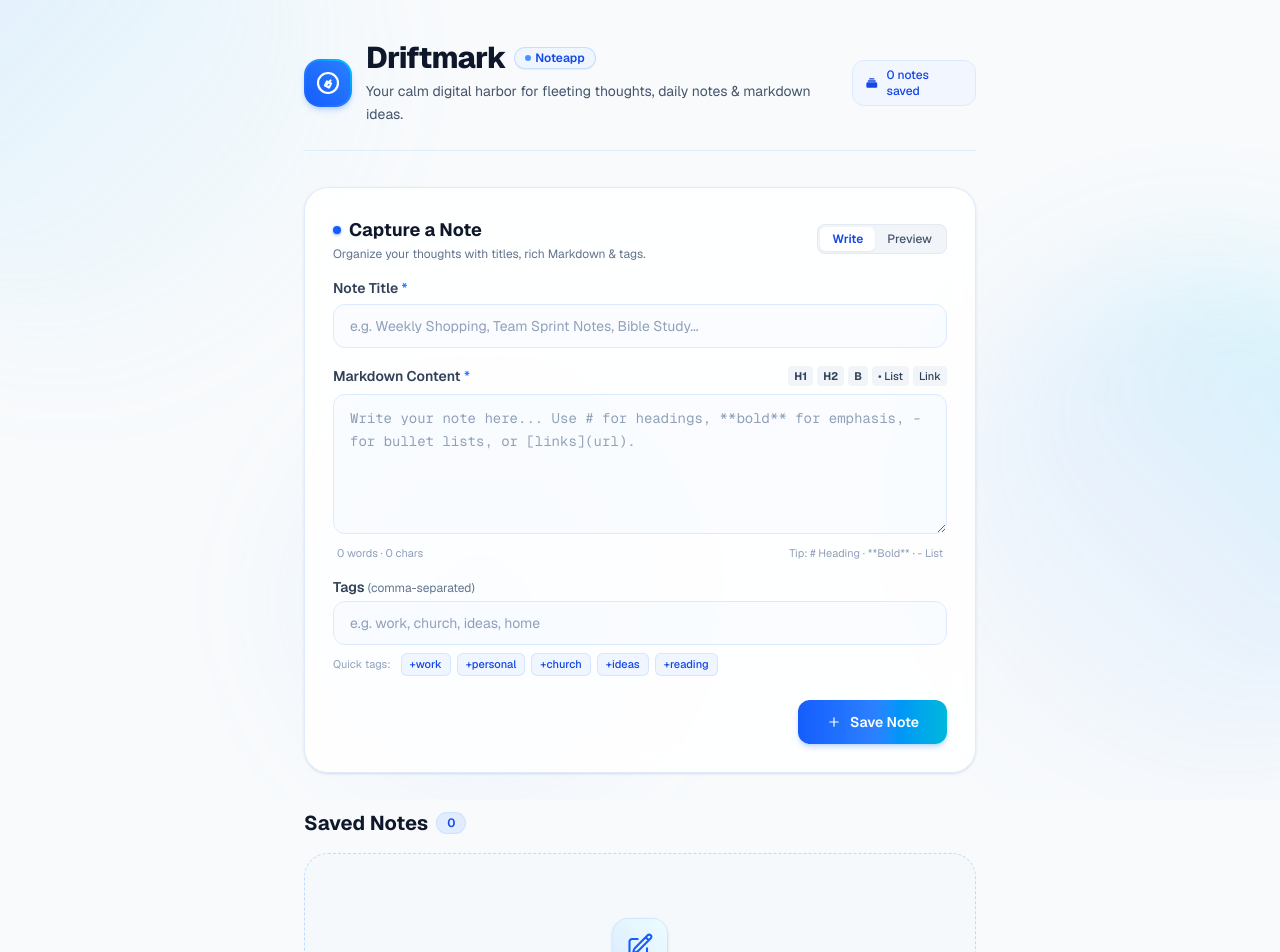
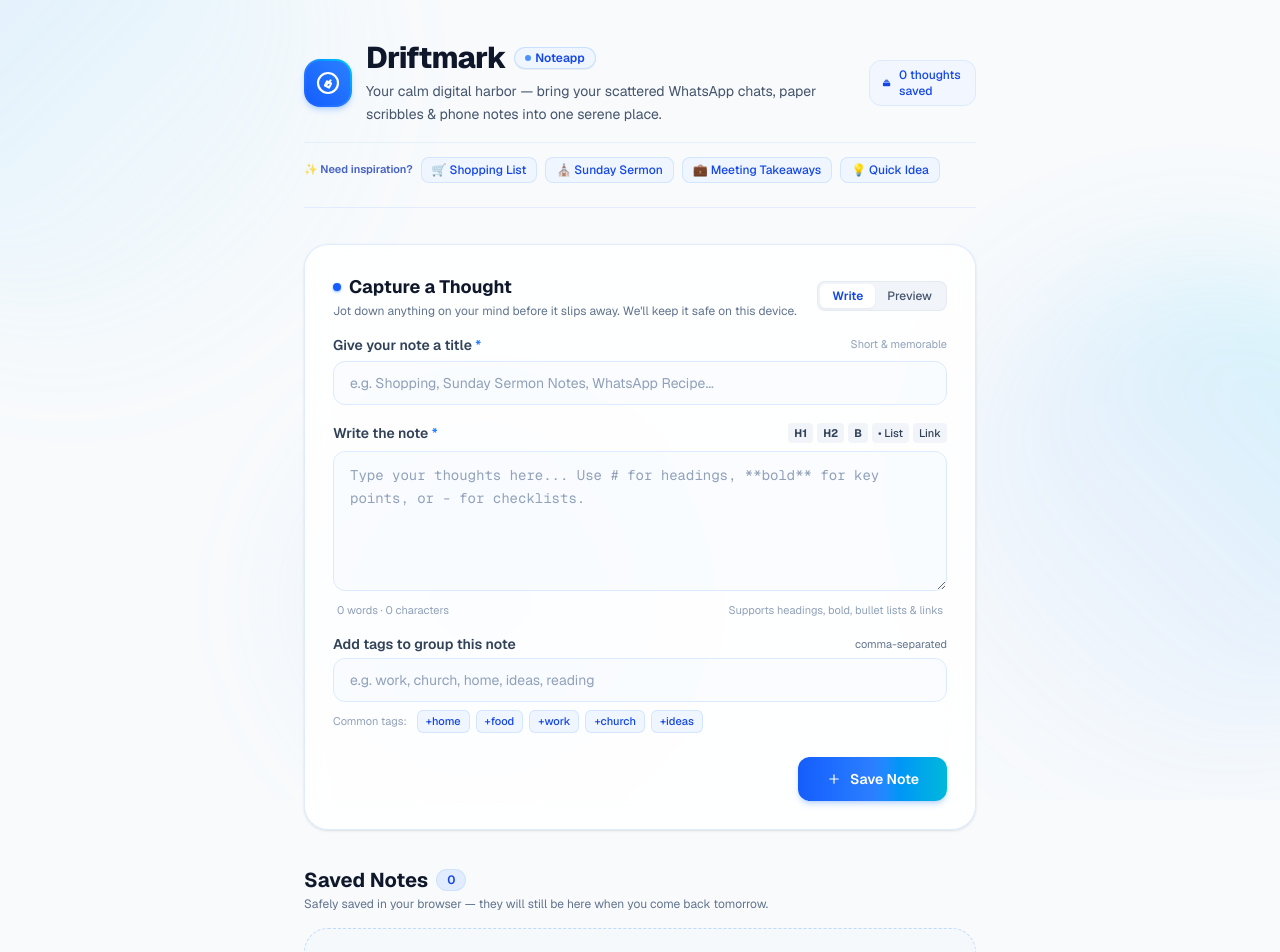
Before and after one commit to Phayvour1/driftmark-noteapp, a Next.js app: page / in a window 1280 px wide. Shown: the top 952 px of the page. Built offline with nearby package versions, Linux system fonts and the light colour scheme.

Commit message:
feat: user-centered engaging copywriting and thought starters

```diff
--- a/app/page.tsx
+++ b/app/page.tsx
@@ -142,6 +142,19 @@ export default function Home() {
     tagsInputRef.current.focus();
   };
 
+  // Preload an inspiring starter template for easy capture
+  const applyStarter = (title: string, body: string, tags: string) => {
+    setTitleDraft(title);
+    setBodyDraft(body);
+    if (tagsInputRef.current) {
+      tagsInputRef.current.value = tags;
+    }
+    setActiveTab('write');
+    setTimeout(() => {
+      bodyTextareaRef.current?.focus();
+    }, 50);
+  };
+
   // Quick word & char stats
   const wordCount = bodyDraft.trim() ? bodyDraft.trim().split(/\s+/).length : 0;
   const charCount = bodyDraft.length;
@@ -190,18 +203,77 @@ export default function Home() {
                   </span>
                 </div>
                 <p className="mt-1 text-xs sm:text-sm text-slate-600 dark:text-slate-400 leading-relaxed">
-                  Your calm digital harbor for fleeting thoughts, daily notes & markdown ideas.
+                  Your calm digital harbor — bring your scattered WhatsApp chats, paper scribbles & phone notes into one serene place.
                 </p>
               </div>
             </div>
 
-            {/* Quick stats indicator */}
-            <div className="hidden sm:flex items-center gap-2 self-start sm:self-center px-3 py-1.5 rounded-xl bg-blue-50/80 dark:bg-blue-950/40 border border-blue-100 dark:border-blue-900/40 text-xs text-blue-700 dark:text-blue-300 font-medium">
+            {/* Reassuring local storage badge */}
+            <div className="flex items-center gap-2 self-start sm:self-center px-3 py-1.5 rounded-xl bg-blue-50/80 dark:bg-blue-950/40 border border-blue-100 dark:border-blue-900/40 text-xs text-blue-700 dark:text-blue-300 font-medium">
               <svg xmlns="http://www.w3.org/2000/svg" className="w-3.5 h-3.5" viewBox="0 0 20 20" fill="currentColor">
                 <path d="M7 3a1 1 0 000 2h6a1 1 0 100-2H7zM4 7a1 1 0 011-1h10a1 1 0 110 2H5a1 1 0 01-1-1zM2 11a2 2 0 012-2h12a2 2 0 012 2v4a2 2 0 01-2 2H4a2 2 0 01-2-2v-4z" />
               </svg>
-              <span>{notes.length} {notes.length === 1 ? 'note' : 'notes'} saved</span>
+              <span>{notes.length} {notes.length === 1 ? 'thought saved' : 'thoughts saved'}</span>
             </div>
+          </div>
+
+          {/* Inspiring Thought Starter Chips */}
+          <div className="mt-4 pt-3.5 border-t border-blue-100/60 dark:border-blue-950/60 flex flex-wrap items-center gap-2">
+            <span className="text-[11px] font-semibold text-blue-800/80 dark:text-blue-400/90 flex items-center gap-1">
+              ✨ Need inspiration?
+            </span>
+            <button
+              type="button"
+              onClick={() =>
+                applyStarter(
+                  'Shopping',
+                  '# This week\n- **rice**\n- olive oil\n- fresh tomatoes',
+                  'home, food'
+                )
+              }
+              className="text-xs px-2.5 py-1 rounded-lg bg-blue-50/90 hover:bg-blue-100 dark:bg-blue-950/60 dark:hover:bg-blue-900 text-blue-700 dark:text-blue-300 border border-blue-200/60 dark:border-blue-800/60 transition-all cursor-pointer font-medium"
+            >
+              🛒 Shopping List
+            </button>
+            <button
+              type="button"
+              onClick={() =>
+                applyStarter(
+                  'Sunday Sermon Reflection',
+                  '# Sermon Takeaways\n- **Scripture:** \n- **Core Message:** \n- **Personal Action:** ',
+                  'church, reflection'
+                )
+              }
+              className="text-xs px-2.5 py-1 rounded-lg bg-blue-50/90 hover:bg-blue-100 dark:bg-blue-950/60 dark:hover:bg-blue-900 text-blue-700 dark:text-blue-300 border border-blue-200/60 dark:border-blue-800/60 transition-all cursor-pointer font-medium"
+            >
+              ⛪ Sunday Sermon
+            </button>
+            <button
+              type="button"
+              onClick={() =>
+                applyStarter(
+                  'Meeting Takeaways',
+                  '# Project Standup\n- **Decisions made:** \n- **Blockers:** \n- **Next steps for this week:** ',
+                  'work, sprint'
+                )
+              }
+              className="text-xs px-2.5 py-1 rounded-lg bg-blue-50/90 hover:bg-blue-100 dark:bg-blue-950/60 dark:hover:bg-blue-900 text-blue-700 dark:text-blue-300 border border-blue-200/60 dark:border-blue-800/60 transition-all cursor-pointer font-medium"
+            >
+              💼 Meeting Takeaways
+            </button>
+            <button
+              type="button"
+              onClick={() =>
+                applyStarter(
+                  'Quick Idea Spark',
+                  '# Random Brainstorm\n- **The idea:** \n- **Why it matters:** \n- **Who to ask:** ',
+                  'ideas, sparks'
+                )
+              }
+              className="text-xs px-2.5 py-1 rounded-lg bg-blue-50/90 hover:bg-blue-100 dark:bg-blue-950/60 dark:hover:bg-blue-900 text-blue-700 dark:text-blue-300 border border-blue-200/60 dark:border-blue-800/60 transition-all cursor-pointer font-medium"
+            >
+              💡 Quick Idea
+            </button>
           </div>
         </header>
 
@@ -211,10 +283,10 @@ export default function Home() {
             <div>
               <h2 className="text-base sm:text-lg font-bold text-slate-900 dark:text-white flex items-center gap-2">
                 <span className="flex h-2 w-2 rounded-full bg-blue-600 shadow-sm shadow-blue-500/50" />
-                Capture a Note
+                Capture a Thought
               </h2>
               <p className="text-xs text-slate-500 dark:text-slate-400 mt-0.5">
-                Organize your thoughts with titles, rich Markdown & tags.
+                Jot down anything on your mind before it slips away. We&apos;ll keep it safe on this device.
               </p>
             </div>
 
@@ -282,19 +354,24 @@ export default function Home() {
           <form ref={formRef} onSubmit={handleSubmit} className="space-y-4">
             {/* Title Input */}
             <div>
+              <div className="flex items-center justify-between mb-1.5">
                 <label
                   htmlFor="note-title"
-                className="block text-xs sm:text-sm font-semibold text-slate-700 dark:text-slate-300 mb-1.5"
+                  className="block text-xs sm:text-sm font-semibold text-slate-700 dark:text-slate-300"
                 >
-                Note Title <span className="text-blue-500">*</span>
+                  Give your note a title <span className="text-blue-500">*</span>
                 </label>
+                <span className="text-[11px] text-slate-400 dark:text-slate-500">
+                  Short & memorable
+                </span>
+              </div>
               <input
                 id="note-title"
                 name="title"
                 type="text"
                 value={titleDraft}
                 onChange={(e) => setTitleDraft(e.target.value)}
-                placeholder="e.g. Weekly Shopping, Team Sprint Notes, Bible Study..."
+                placeholder="e.g. Shopping, Sunday Sermon Notes, WhatsApp Recipe..."
                 className="w-full px-4 py-2.5 rounded-xl border border-blue-100 dark:border-blue-900/60 bg-blue-50/30 dark:bg-slate-800/40 text-slate-900 dark:text-white placeholder-slate-400 dark:placeholder-slate-500 focus:outline-hidden focus:bg-white dark:focus:bg-slate-800 focus:ring-2 focus:ring-blue-500/30 focus:border-blue-500 text-base sm:text-sm transition-all duration-150 min-h-[44px]"
               />
             </div>
@@ -306,7 +383,7 @@ export default function Home() {
                   htmlFor="note-body"
                   className="block text-xs sm:text-sm font-semibold text-slate-700 dark:text-slate-300"
                 >
-                  Markdown Content <span className="text-blue-500">*</span>
+                  Write the note <span className="text-blue-500">*</span>
                 </label>
 
                 {/* Markdown Quick Toolbar */}
@@ -364,7 +441,7 @@ export default function Home() {
                   rows={5}
                   value={bodyDraft}
                   onChange={(e) => setBodyDraft(e.target.value)}
-                  placeholder="Write your note here... Use # for headings, **bold** for emphasis, - for bullet lists, or [links](url)."
+                  placeholder="Type your thoughts here... Use # for headings, **bold** for key points, or - for checklists."
                   className="w-full px-4 py-3 rounded-xl border border-blue-100 dark:border-blue-900/60 bg-blue-50/30 dark:bg-slate-800/40 text-slate-900 dark:text-white placeholder-slate-400 dark:placeholder-slate-500 focus:outline-hidden focus:bg-white dark:focus:bg-slate-800 focus:ring-2 focus:ring-blue-500/30 focus:border-blue-500 text-base sm:text-sm resize-y font-mono transition-all duration-150 min-h-[130px] leading-relaxed"
                 />
               ) : (
@@ -415,7 +492,7 @@ export default function Home() {
                     </div>
                   ) : (
                     <p className="text-xs text-slate-400 dark:text-slate-500 italic py-6 text-center">
-                      Markdown preview will appear here as you type...
+                      Live preview ready — start typing on the Write tab and your formatted note will appear here!
                     </p>
                   )}
                 </div>
@@ -423,34 +500,39 @@ export default function Home() {
 
               {/* Word & Char Count */}
               <div className="flex items-center justify-between mt-1 text-[11px] text-slate-400 dark:text-slate-500 px-1">
-                <span>{wordCount} {wordCount === 1 ? 'word' : 'words'} · {charCount} chars</span>
-                <span className="hidden sm:inline">Tip: # Heading · **Bold** · - List</span>
+                <span>{wordCount} {wordCount === 1 ? 'word' : 'words'} · {charCount} characters</span>
+                <span className="hidden sm:inline">Supports headings, bold, bullet lists & links</span>
               </div>
             </div>
 
             {/* Tags Input */}
             <div>
+              <div className="flex items-center justify-between mb-1">
                 <label
                   htmlFor="note-tags"
-                className="block text-xs sm:text-sm font-semibold text-slate-700 dark:text-slate-300 mb-1"
+                  className="block text-xs sm:text-sm font-semibold text-slate-700 dark:text-slate-300"
                 >
-                Tags <span className="text-xs font-normal text-slate-500 dark:text-slate-400">(comma-separated)</span>
+                  Add tags to group this note
                 </label>
+                <span className="text-[11px] text-slate-500 dark:text-slate-400">
+                  comma-separated
+                </span>
+              </div>
               <input
                 ref={tagsInputRef}
                 id="note-tags"
                 name="tags"
                 type="text"
-                placeholder="e.g. work, church, ideas, home"
+                placeholder="e.g. work, church, home, ideas, reading"
                 className="w-full px-4 py-2.5 rounded-xl border border-blue-100 dark:border-blue-900/60 bg-blue-50/30 dark:bg-slate-800/40 text-slate-900 dark:text-white placeholder-slate-400 dark:placeholder-slate-500 focus:outline-hidden focus:bg-white dark:focus:bg-slate-800 focus:ring-2 focus:ring-blue-500/30 focus:border-blue-500 text-base sm:text-sm transition-all duration-150 min-h-[44px]"
               />
 
               {/* Quick Tag suggestions */}
               <div className="flex flex-wrap items-center gap-1.5 mt-2">
                 <span className="text-[11px] text-slate-400 dark:text-slate-500 mr-1">
-                  Quick tags:
+                  Common tags:
                 </span>
-                {['work', 'personal', 'church', 'ideas', 'reading'].map((tag) => (
+                {['home', 'food', 'work', 'church', 'ideas'].map((tag) => (
                   <button
                     key={tag}
                     type="button"
@@ -488,7 +570,7 @@ export default function Home() {
                         d="M4 12a8 8 0 018-8v8H4z"
                       />
                     </svg>
-                    <span>Saving Note...</span>
+                    <span>Saving your thought...</span>
                   </>
                 ) : (
                   <>
@@ -511,6 +593,7 @@ export default function Home() {
         {/* Saved Notes Section */}
         <section className="space-y-4">
           <div className="flex flex-col sm:flex-row sm:items-center justify-between gap-3">
+            <div>
               <div className="flex items-center gap-2">
                 <h2 className="text-lg sm:text-xl font-bold text-slate-900 dark:text-white flex items-center gap-2">
                   <span>Saved Notes</span>
@@ -523,6 +606,10 @@ export default function Home() {
                     #{selectedTag}
                   </span>
                 )}
+              </div>
+              <p className="text-xs text-slate-500 dark:text-slate-400 mt-0.5 hidden sm:block">
+                Safely saved in your browser — they will still be here when you come back tomorrow.
+              </p>
             </div>
 
             {/* Search Input Bar */}
@@ -571,7 +658,7 @@ export default function Home() {
                 <svg xmlns="http://www.w3.org/2000/svg" className="w-3.5 h-3.5" viewBox="0 0 20 20" fill="currentColor">
                   <path fillRule="evenodd" d="M17.707 9.293a1 1 0 010 1.414l-7 7a1 1 0 01-1.414 0l-7-7A.997.997 0 012 10V5a3 3 0 013-3h5c.256 0 .512.098.707.293l7 7zM5 6a1 1 0 100-2 1 1 0 000 2z" clipRule="evenodd" />
                 </svg>
-                Filter:
+                Filter by topic:
               </span>
               <button
                 type="button"
@@ -626,10 +713,10 @@ export default function Home() {
                 </svg>
               </div>
               <h3 className="text-base font-semibold text-slate-800 dark:text-slate-200">
-                Your notes list is clean and calm
+                Your notes harbor is peaceful & ready
               </h3>
               <p className="text-slate-500 dark:text-slate-400 text-sm max-w-sm mx-auto mt-1">
-                No notes in your harbor yet. Write your thoughts above and press &ldquo;Save Note&rdquo; to begin!
+                No scattered messages or lost paper slips. Pick an inspiration prompt above or write your first thought to begin!
               </p>
             </div>
           ) : filteredNotes.length === 0 ? (
@@ -657,10 +744,10 @@ export default function Home() {
                 </p>
                 <p className="text-slate-500 dark:text-slate-400 text-xs sm:text-sm mt-1 max-w-md mx-auto">
                   {searchQuery && selectedTag
-                    ? `No notes match "${searchQuery}" under tag #${selectedTag}.`
+                    ? `We looked through your titles and notes for "${searchQuery}" under #${selectedTag}, but couldn't find a match.`
                     : searchQuery
-                    ? `No notes match "${searchQuery}". Try searching for another keyword or phrase.`
-                    : `No notes match tag #${selectedTag}.`}
+                    ? `We searched everywhere for "${searchQuery}", but none of your notes contain that word.`
+                    : `No notes are tagged with #${selectedTag}.`}
                 </p>
               </div>
               <div className="flex flex-wrap justify-center gap-2 pt-1">
@@ -717,7 +804,7 @@ export default function Home() {
                           onClick={() => handleCopyNote(note)}
                           className="text-slate-400 hover:text-blue-600 dark:hover:text-blue-400 p-2 sm:p-1.5 rounded-lg hover:bg-blue-50 dark:hover:bg-blue-950/60 transition-colors cursor-pointer min-h-[36px] min-w-[36px] flex items-center justify-center"
                           aria-label={`Copy note: ${note.title}`}
-                          title={copiedId === note.id ? 'Copied to clipboard!' : 'Copy note content'}
+                          title={copiedId === note.id ? 'Copied to clipboard!' : 'Copy note text to share'}
                         >
                           {copiedId === note.id ? (
                             <span className="flex items-center text-[11px] font-semibold text-blue-600 dark:text-blue-400 gap-1 animate-in fade-in">
@@ -867,8 +954,13 @@ export default function Home() {
         </section>
 
         {/* Footer */}
-        <footer className="pt-6 border-t border-blue-100/60 dark:border-blue-950/60 text-center text-xs text-slate-400 dark:text-slate-500">
-          <p>Driftmark Noteapp · Crafted for seamless Markdown capture and instant tag discovery.</p>
+        <footer className="pt-6 border-t border-blue-100/60 dark:border-blue-950/60 text-center text-xs text-slate-400 dark:text-slate-500 space-y-1">
+          <p className="font-medium text-slate-500 dark:text-slate-400">
+            Driftmark Noteapp · Built to bring clarity to scattered thoughts.
+          </p>
+          <p>
+            Markdown supported · Offline browser storage · Instant tag filtering
+          </p>
         </footer>
       </main>
     </div>
```
Lines whose indentation alone changed are shown as unchanged.
